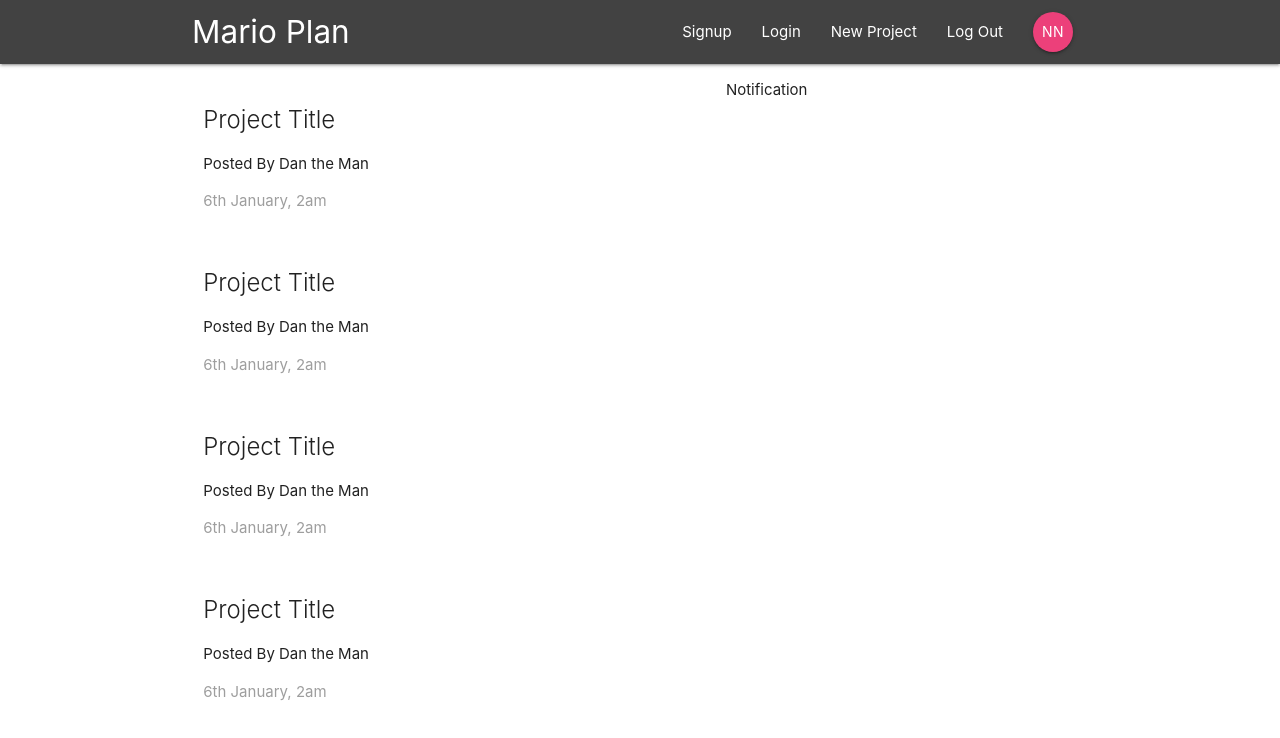
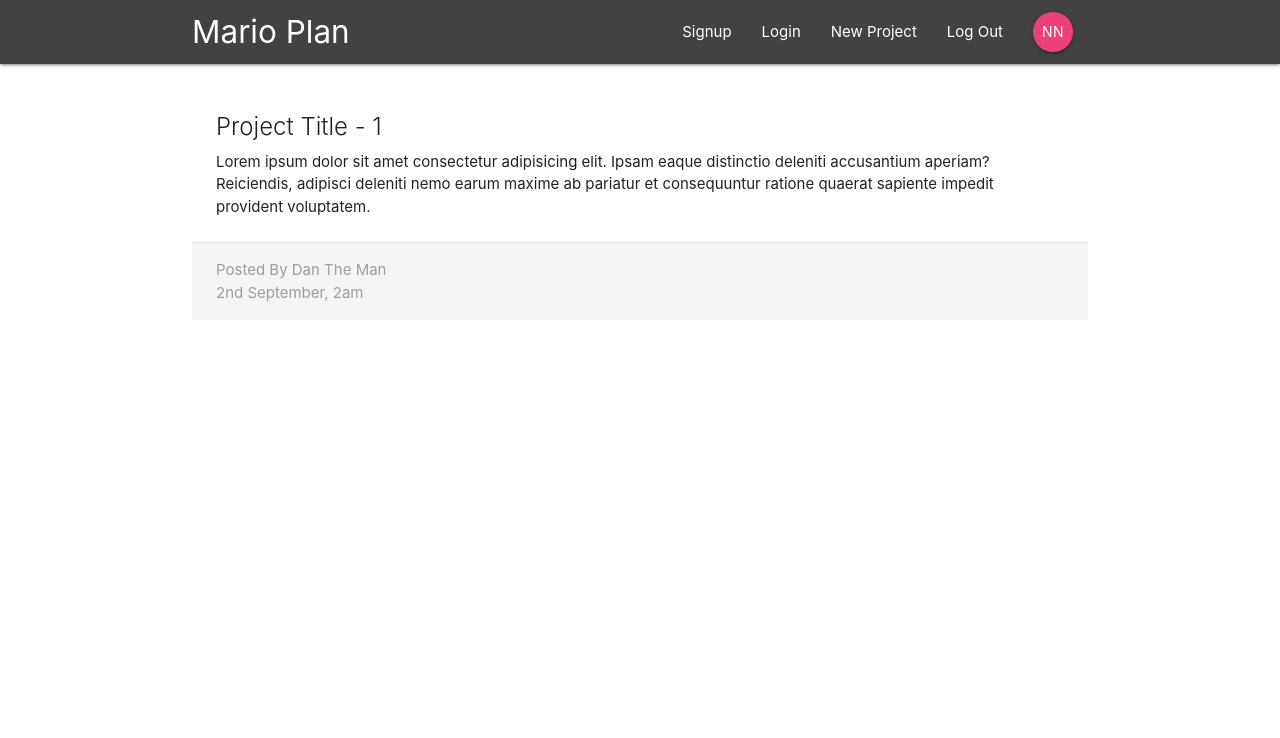
Before and after one commit to danchamorro/ReactReduxFirebase, a React (Create React App) app: page /project/1 in a window 1280 px wide. Shown: the top 738 px of the page. Built offline with nearby package versions, Linux system fonts and the light colour scheme.

Commit message:
Added project deatils and route

```diff
--- a/src/App.js
+++ b/src/App.js
@@ -2,6 +2,7 @@
 import { BrowserRouter, Switch, Route } from "react-router-dom";
 import Navbar from "./components/layout/Navbar";
 import Dashboard from "./components/dashboard/Dashboard";
+import ProjectDetails from "./components/projects/ProjectDetails";
 
 class App extends Component {
   render() {
@@ -10,7 +11,8 @@
         <div className="App">
           <Navbar />
           <Switch>
-            <Route path="/" component={Dashboard} />
+            <Route exact path="/" component={Dashboard} />
+            <Route path="/project/:id" component={ProjectDetails} />
           </Switch>
         </div>
       </BrowserRouter>
--- a/src/components/projects/ProjectDetails.js
+++ b/src/components/projects/ProjectDetails.js
@@ -0,0 +1,27 @@
+import React from "react";
+
+const ProjectDetails = props => {
+  const id = props.match.params.id;
+
+  return (
+    <div className="container section projects-details">
+      <div className="card z-depth-0">
+        <div className="card-content">
+          <span className="card-title">Project Title - {id}</span>
+          <p>
+            Lorem ipsum dolor sit amet consectetur adipisicing elit. Ipsam eaque
+            distinctio deleniti accusantium aperiam? Reiciendis, adipisci
+            deleniti nemo earum maxime ab pariatur et consequuntur ratione
+            quaerat sapiente impedit provident voluptatem.
+          </p>
+        </div>
+        <div className="card-action grey lighten-4 grey-text">
+          <div>Posted By Dan The Man </div>
+          <div>2nd September, 2am </div>
+        </div>
+      </div>
+    </div>
+  );
+};
+
+export default ProjectDetails;
```
